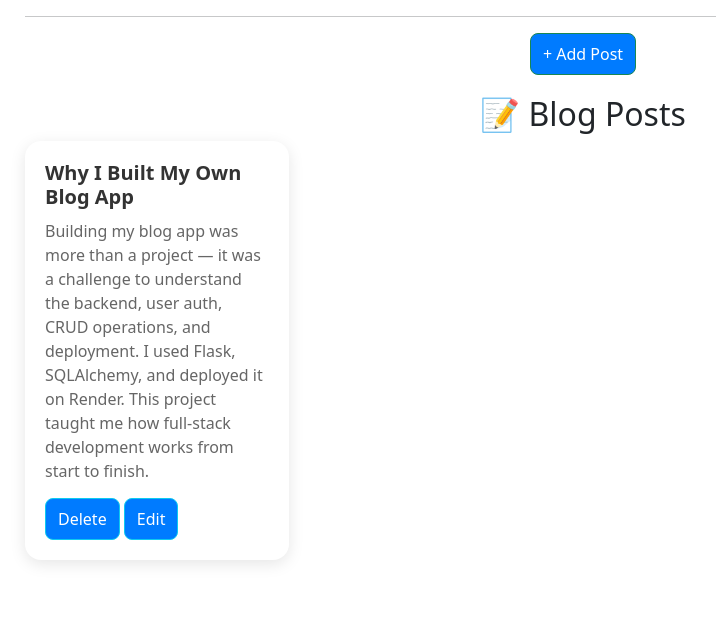
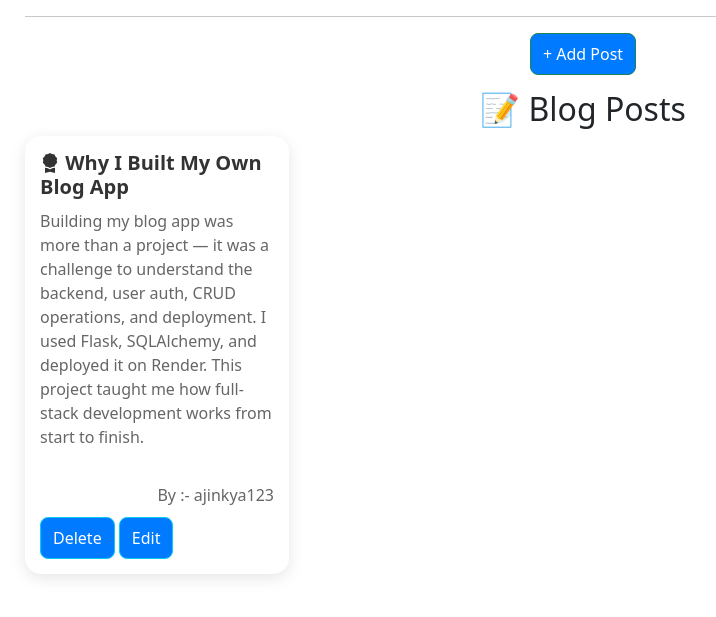
Before and after one commit to kali0909-devil/Blog_app, a Flask app: page / in a window 1280 px wide. Shown: the part 80-697 px from the top of the page, without its empty margins (57-773 px from the left). Run offline with Flask 3, Linux system fonts and the light colour scheme; a user stored in the database is signed in; data comes from the database, SQL or seed files in the repository; both versions use the stored data as it was after the commit.

Commit message:
post ownership added

```diff
--- a/app/models.py
+++ b/app/models.py
@@ -5,8 +5,10 @@ class User(db.Model,UserMixin):
     id = db.Column(db.Integer,primary_key = True)
     username = db.Column(db.String(150),unique = True, nullable = False)
     password = db.Column(db.String(100),nullable = False)
+    posts = db.relationship('Post', backref='author', lazy=True)
 
-class Post(db.Model):
+class Post(db.Model,UserMixin):
      post_id = db.Column(db.Integer,primary_key = True)
      title = db.Column(db.String(150), nullable = False)
      content = db.Column(db.String(100),nullable = False)
+     user_id = db.Column(db.Integer, db.ForeignKey('user.id'), nullable=False)
--- a/app/routes.py
+++ b/app/routes.py
@@ -22,7 +22,9 @@ def new_post():
     if request.method == 'POST':
         title = request.form.get('title')
         content = request.form.get('content')
-        posts = Post(title=title,content=content)
+        user_id = current_user.id
+        author = current_user
+        posts = Post(title=title,content=content,user_id=user_id,author=author)
         db.session.add(posts)
         db.session.commit()
         return redirect(url_for('blog.home'))
@@ -32,6 +34,11 @@ def new_post():
 @login_required
 def delete(post_id):
     posts = Post.query.filter_by(post_id=post_id).first()
+    if posts.user_id != current_user.id:
+        author = User.query.get_or_404(posts.user_id)
+        flash(f"This post belongs to {author.username}, You cannot delete this.", "danger")
+        return redirect(url_for('blog.home'))
+
     db.session.delete(posts)
     db.session.commit()
     flash("Post deleted successfully!", "success")
@@ -40,6 +47,11 @@ def delete(post_id):
 @blog.route('/edit/<int:post_id>', methods=['GET', 'POST'])
 def edit(post_id):
     post = Post.query.get_or_404(post_id)
+    if post.user_id != current_user.id:
+       author = User.query.get_or_404(post.user_id)
+       flash(f"This post belongs to {author.username}, You cannot edit this.", "danger")
+       return redirect(url_for('blog.home'))
+
     if request.method == 'POST':
         post.title = request.form.get('title')
         post.content = request.form.get('content')
--- a/app/templates/blog.html
+++ b/app/templates/blog.html
@@ -13,7 +13,7 @@
   }
     .add-post {
         text-align: center;
-        margin-bottom: 20px;
+        margin-bottom: 15px;
     }
 
     .grid {
@@ -36,7 +36,7 @@
     }
 
     .card-body {
-        padding: 20px;
+        padding: 15px;
     }
 
     .card-title {
@@ -49,7 +49,7 @@
     .card-text {
         font-size: 16px;
         color: #666;
-        margin-bottom: 15px;
+        margin-bottom: 10px;
     }
 
     .btn-info, .btn-success {
@@ -65,18 +65,30 @@
         background-color: #0056b3;
     }
  </style>
+{% with messages = get_flashed_messages(with_categories=true) %}
+      {% if messages %}
+        {% for category, message in messages %}
+          <div class="alert alert-{{ category }} alert-dismissible fade show" role="alert">
+            {{ message }}
 
+          </div>
+        {% endfor %}
+      {% endif %}
+    {% endwith %}
  <div class="add-post">
     <a href="{{ url_for('blog.new_post') }}" class="btn btn-success">+ Add Post</a>
  </div>
 
  <h2 style="text-align:center;">📝 Blog Posts</h2>
+
  <div class="grid">
+
     {% for post in posts %}
         <div class="card">
             <div class="card-body">
-                <h5 class="card-title">{{ post.title }}</h5>
-                <p class="card-text">{{ post.content }}</p>
+                <h5 class="card-title"><i class="bi bi-award-fill"></i>{{ post.title }}</h5>
+                <p class="card-text">{{ post.content }}</p><br>
+                <p class="card-text text-md-end">By :- {{post.author.username}}</p>
                 <a href="{{ url_for('blog.delete', post_id=post.post_id) }}" class="btn btn-info">Delete</a>
                 <a href="{{ url_for('blog.edit', post_id=post.post_id) }}" class="btn btn-info">Edit</a>
 
--- a/app/templates/index.html
+++ b/app/templates/index.html
@@ -4,6 +4,8 @@
 <head>
     <title>{% block title %}Blog{% endblock %}</title>
     <link rel="stylesheet" href="https://cdn.jsdelivr.net/npm/bootstrap@5.3.0/dist/css/bootstrap.min.css">
+    <link href="https://cdn.jsdelivr.net/npm/bootstrap-icons@1.10.5/font/bootstrap-icons.css" rel="stylesheet">
+
     <link rel="stylesheet" href="{{ url_for('static', filename='css/style.css') }}">
 
 </head>
```
Also changed, not shown: instance/users.db.
